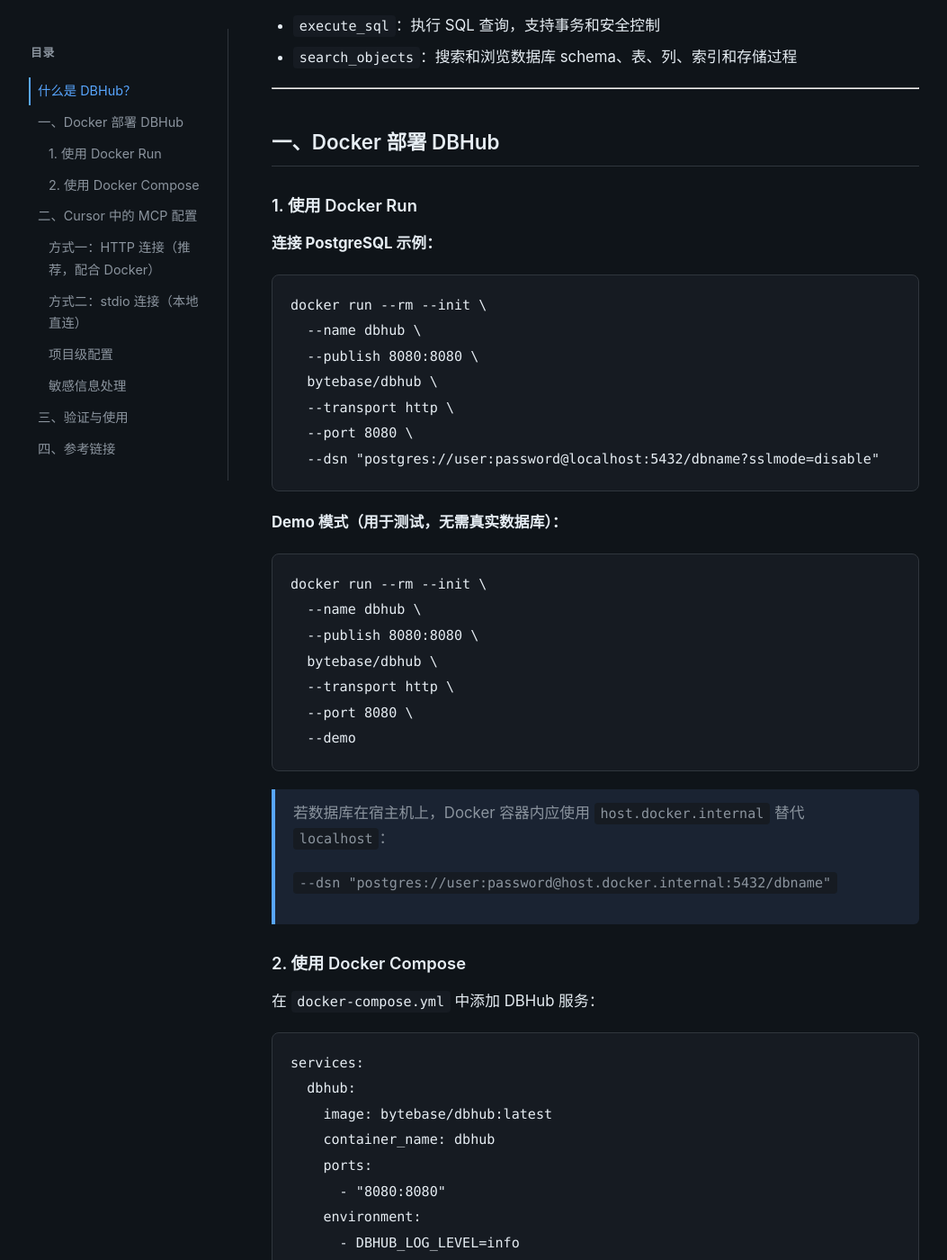
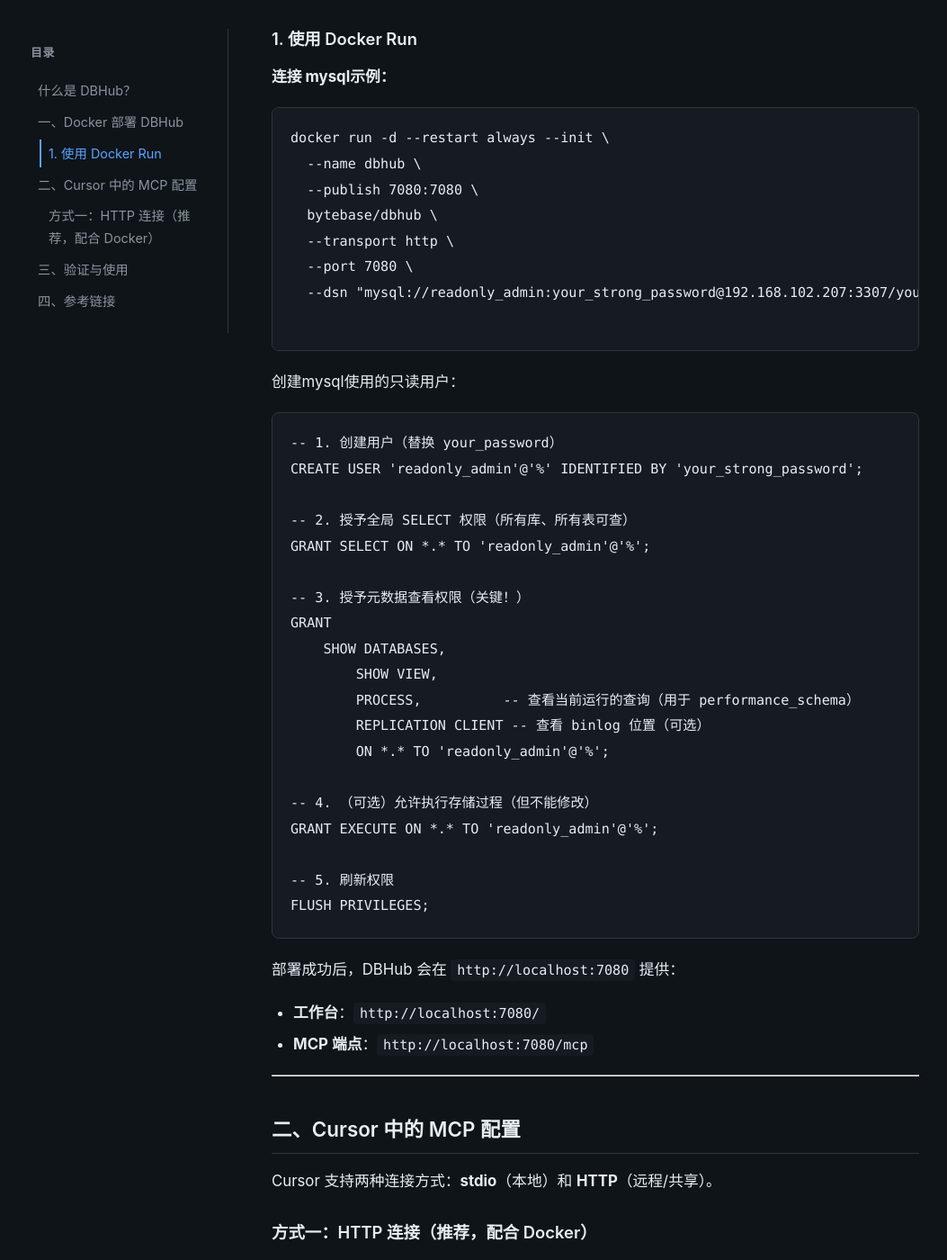
Before and after one commit to gaoxingliang/gaoxingliang.github.io, a Jekyll site: the page built from _posts/2025-03-04-dbhub-docker-cursor-mcp.md, in a window 1280 px wide and 1400 px high, scrolled down 700 px. Shown: the whole window at 90% size, without its empty margins (54-1107 px from the left). Built offline with Jekyll 4.4.1, drawn with Linux system fonts in a browser that asks for light colours; some of the changed text lies outside the part shown.

Commit message:
上传图片 修改文档

````diff
--- a/_posts/2025-03-04-dbhub-docker-cursor-mcp.md
+++ b/_posts/2025-03-04-dbhub-docker-cursor-mcp.md
@@ -12,12 +12,6 @@ DBHub 是由 Bytebase 开发的通用数据库 MCP（Model Context Protocol）
 
 DBHub 支持 PostgreSQL、MySQL、SQL Server、MariaDB 和 SQLite 等多种数据库，主要特性包括：
 
-- **零依赖、高 token 效率**：仅两个核心 MCP 工具，最大化上下文窗口
-- **多数据库支持**：可同时连接多种数据库
-- **安全防护**：只读模式、行数限制、查询超时
-- **安全访问**：支持 SSH 隧道和 SSL/TLS 加密
-- **内置工作台**：Web 界面执行查询和自定义工具
-
 核心 MCP 工具：
 
 - `execute_sql`：执行 SQL 查询，支持事务和安全控制
@@ -29,74 +23,51 @@ DBHub 支持 PostgreSQL、MySQL、SQL Server、MariaDB 和 SQLite 等多种数
 
 ### 1. 使用 Docker Run
 
-**连接 PostgreSQL 示例：**
+**连接 mysql示例：**
 
 ```bash
-docker run --rm --init \
+docker run -d --restart always --init \
   --name dbhub \
-  --publish 8080:8080 \
+  --publish 7080:7080 \
   bytebase/dbhub \
   --transport http \
-  --port 8080 \
-  --dsn "postgres://user:password@localhost:5432/dbname?sslmode=disable"
+  --port 7080 \
+  --dsn "mysql://readonly_admin:your_strong_password@192.168.102.207:3307/yourdb"
+
 ```
 
-**Demo 模式（用于测试，无需真实数据库）：**
 
-```bash
-docker run --rm --init \
-  --name dbhub \
-  --publish 8080:8080 \
-  bytebase/dbhub \
-  --transport http \
-  --port 8080 \
-  --demo
+
+创建mysql使用的只读用户：
+
+```mysql
+-- 1. 创建用户（替换 your_password）
+CREATE USER 'readonly_admin'@'%' IDENTIFIED BY 'your_strong_password';
+
+-- 2. 授予全局 SELECT 权限（所有库、所有表可查）
+GRANT SELECT ON *.* TO 'readonly_admin'@'%';
+
+-- 3. 授予元数据查看权限（关键！）
+GRANT
+    SHOW DATABASES,
+        SHOW VIEW,
+        PROCESS,          -- 查看当前运行的查询（用于 performance_schema）
+        REPLICATION CLIENT -- 查看 binlog 位置（可选）
+        ON *.* TO 'readonly_admin'@'%';
+
+-- 4. （可选）允许执行存储过程（但不能修改）
+GRANT EXECUTE ON *.* TO 'readonly_admin'@'%';
+
+-- 5. 刷新权限
+FLUSH PRIVILEGES;
 ```
 
-> 若数据库在宿主机上，Docker 容器内应使用 `host.docker.internal` 替代 `localhost`：
->
-> `--dsn "postgres://user:password@host.docker.internal:5432/dbname"`
 
-### 2. 使用 Docker Compose
 
-在 `docker-compose.yml` 中添加 DBHub 服务：
+部署成功后，DBHub 会在 `http://localhost:7080` 提供：
 
-```yaml
-services:
-  dbhub:
-    image: bytebase/dbhub:latest
-    container_name: dbhub
-    ports:
-      - "8080:8080"
-    environment:
-      - DBHUB_LOG_LEVEL=info
-    command:
-      - --transport
-      - http
-      - --port
-      - "8080"
-      - --dsn
-      - "postgres://user:password@database:5432/dbname"
-    depends_on:
-      - database
-
-  database:
-    image: postgres:15-alpine
-    environment:
-      POSTGRES_PASSWORD: password
-      POSTGRES_DB: dbname
-```
-
-启动服务：
-
-```bash
-docker-compose up -d
-```
-
-部署成功后，DBHub 会在 `http://localhost:8080` 提供：
-
-- **工作台**：`http://localhost:8080/`
-- **MCP 端点**：`http://localhost:8080/mcp`
+- **工作台**：`http://localhost:7080/`
+- **MCP 端点**：`http://localhost:7080/mcp`
 
 ---
 
@@ -116,101 +87,26 @@ Cursor 支持两种连接方式：**stdio**（本地）和 **HTTP**（远程/共
 {
   "mcpServers": {
     "dbhub": {
-      "url": "http://localhost:8080/mcp"
+      "url": "http://localhost:7080/mcp"
     }
   }
 }
 ```
 
-### 方式二：stdio 连接（本地直连）
 
-若希望 Cursor 直接启动 DBHub 进程，使用 stdio：
 
-**Windows** - 编辑 `%USERPROFILE%\.cursor\mcp.json`：
 
-```json
-{
-  "mcpServers": {
-    "dbhub": {
-      "command": "npx",
-      "args": [
-        "@bytebase/dbhub@latest",
-        "--transport",
-        "stdio",
-        "--dsn",
-        "postgres://user:password@localhost:5432/dbname"
-      ]
-    }
-  }
-}
-```
-
-**Demo 模式（无需数据库）：**
-
-```json
-{
-  "mcpServers": {
-    "dbhub": {
-      "command": "npx",
-      "args": [
-        "@bytebase/dbhub@latest",
-        "--transport",
-        "stdio",
-        "--demo"
-      ]
-    }
-  }
-}
-```
-
-### 项目级配置
-
-若希望配置仅对当前项目生效，在项目根目录创建 `.cursor/mcp.json`：
-
-```json
-{
-  "mcpServers": {
-    "project-db": {
-      "command": "npx",
-      "args": [
-        "@bytebase/dbhub@latest",
-        "--transport",
-        "stdio",
-        "--config",
-        "${workspaceFolder}/dbhub.toml"
-      ]
-    }
-  }
-}
-```
-
-### 敏感信息处理
-
-建议使用环境变量，避免在配置中写死密码：
-
-```json
-{
-  "mcpServers": {
-    "dbhub": {
-      "command": "npx",
-      "args": [
-        "@bytebase/dbhub@latest",
-        "--transport",
-        "stdio",
-        "--dsn",
-        "${DATABASE_URL}"
-      ]
-    }
-  }
-}
-```
 
 ---
 
 ## 三、验证与使用
 
 1. 保存 `mcp.json` 后，重启 Cursor 或重新加载窗口
+
 2. 在 **Cursor 设置 → Tools & MCP** 中确认 DBHub 已加载
+
+   ![MCP 设置界面]({{ '/assets/images/posts/2025-03-04-dbhub-docker-cursor-mcp/image-20260304135751925.png' | relative_url }})
+
 3. 在对话中可尝试：
    - 「数据库里有哪些 schema？」
    - 「public schema 下有哪些表？」
````
Also changed, not shown: assets/images/README.md (added, +38 -0 lines), README.md, assets/images/posts/2025-03-04-dbhub-docker-cursor-mcp/image-20260304135751925.png (added), 1 other file.
